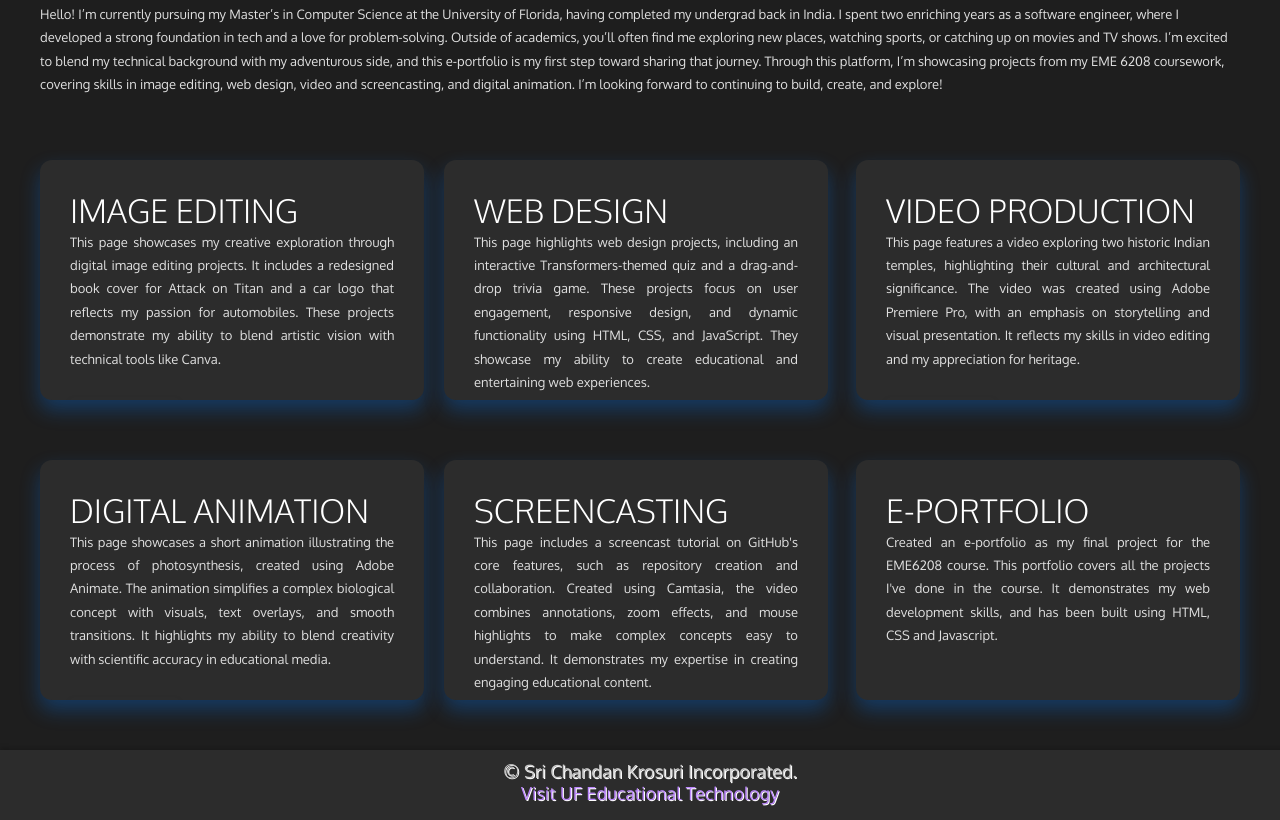
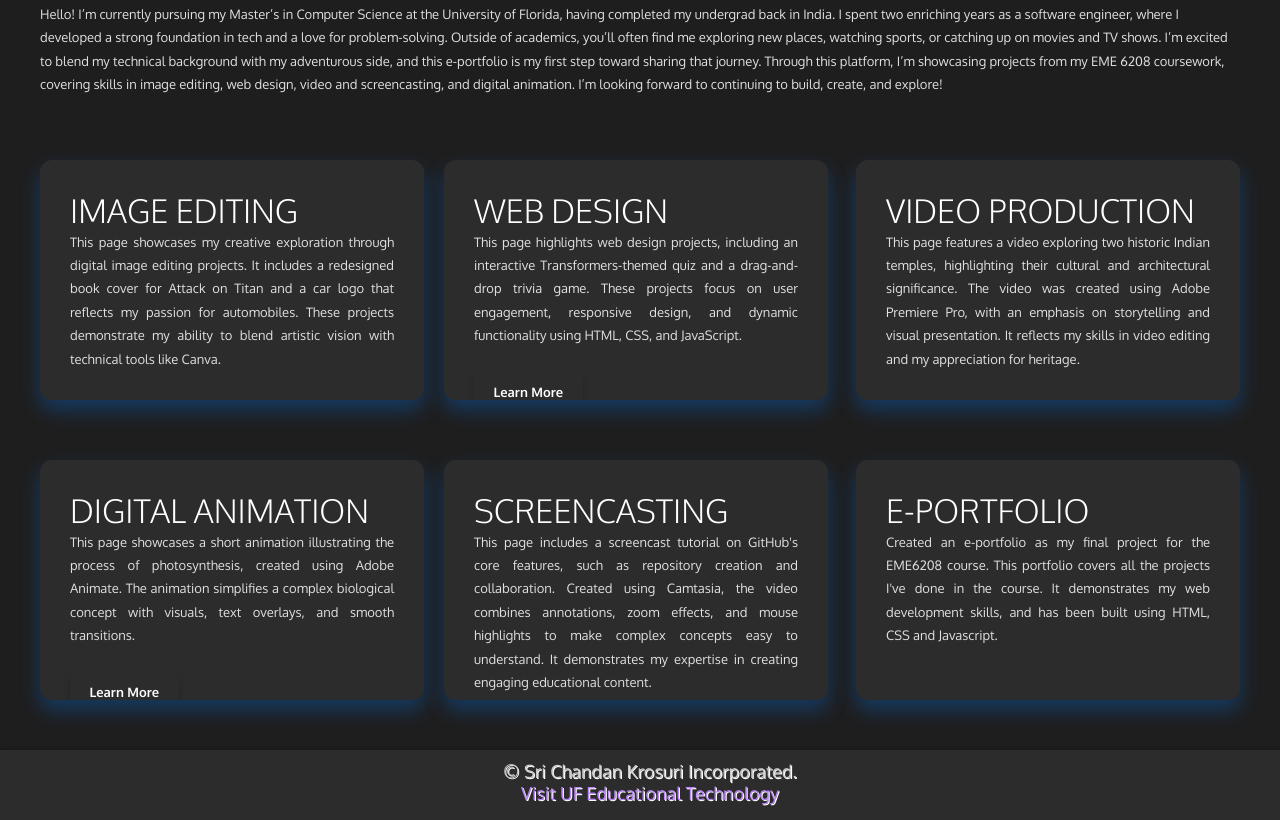
Before and after one commit to chandukrosuri/e-portfolio, a plain HTML site: page index.html in a window 1280 px wide. Shown: the part 515-1335 px from the top of the page. Drawn offline with Linux system fonts and the light colour scheme.

Commit message:
reuced summary for web and animation

```diff
--- a/index.html
+++ b/index.html
@@ -85,8 +85,7 @@
                 interactive Transformers-themed quiz and a drag-and-drop trivia
                 game. These projects focus on user engagement, responsive
                 design, and dynamic functionality using HTML, CSS, and
-                JavaScript. They showcase my ability to create educational and
-                entertaining web experiences.
+                JavaScript.
               </p>
               <a href="web.html" class="button">Learn More</a>
             </div>
@@ -119,8 +118,7 @@
                 This page showcases a short animation illustrating the process
                 of photosynthesis, created using Adobe Animate. The animation
                 simplifies a complex biological concept with visuals, text
-                overlays, and smooth transitions. It highlights my ability to
-                blend creativity with scientific accuracy in educational media.
+                overlays, and smooth transitions.
               </p>
               <a href="animation.html" class="button">Learn More</a>
             </div>
```
